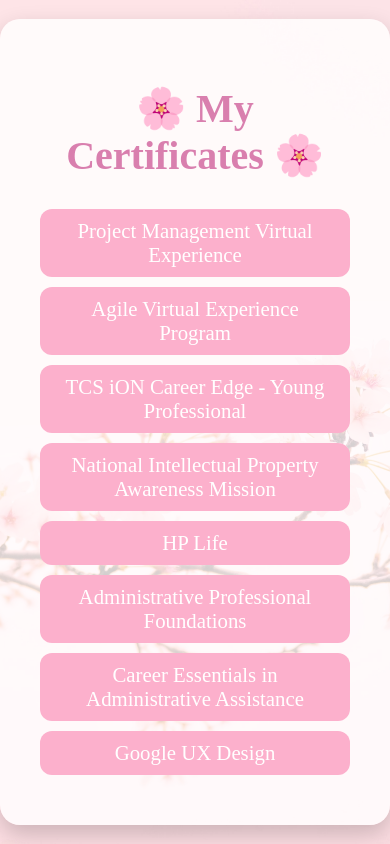
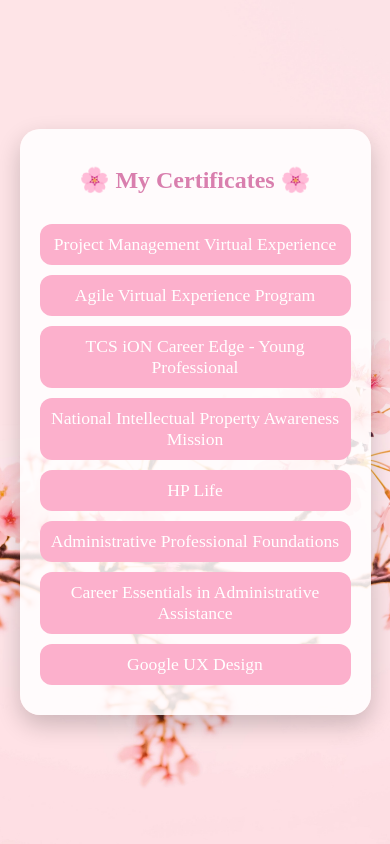
Before and after one commit to MadriKT/Certificates, a plain HTML site: page index.html in a window 390 px wide. Drawn offline with Linux system fonts and the light colour scheme; a web font is replaced by a local one.

Commit message:
Add files via upload

```diff
--- a/style.css
+++ b/style.css
@@ -1,5 +1,8 @@
-/* Google Font for a cute style */
 @import url('https://fonts.googleapis.com/css2?family=Kaisei+Tokumin:wght@500&display=swap');
+
+* {
+  box-sizing: border-box;
+}
 
 body {
   margin: 0;
@@ -11,24 +14,32 @@ body {
   display: flex;
   justify-content: center;
   align-items: center;
-  height: 100vh;
+  min-height: 100vh;
+  text-align: center;
 }
 
+/* Main container */
 .container {
-  background-color: rgba(255, 255, 255, 0.8);
+  background-color: rgba(255, 255, 255, 0.85);
   padding: 40px;
   border-radius: 20px;
-  text-align: center;
   box-shadow: 0 10px 25px rgba(0, 0, 0, 0.2);
+  width: 90%;
+  max-width: 600px;
 }
 
+/* Heading */
 h1 {
   font-size: 2.5em;
   color: #d97fae;
   margin-bottom: 30px;
   animation: fadeInDown 1s ease-out;
+  white-space: nowrap;
+  overflow: hidden;
+  text-overflow: ellipsis;
 }
 
+/* Link list styles */
 .link-list a {
   display: block;
   margin: 10px 0;
@@ -69,3 +80,19 @@ h1 {
     transform: translateY(0);
   }
 }
+
+/* Responsive tweaks */
+@media (max-width: 600px) {
+  .container {
+    padding: 20px;
+  }
+
+  h1 {
+    font-size: 1.5em;
+  }
+
+  .link-list a {
+    font-size: 1.1em;
+    padding: 10px;
+  }
+}
```
